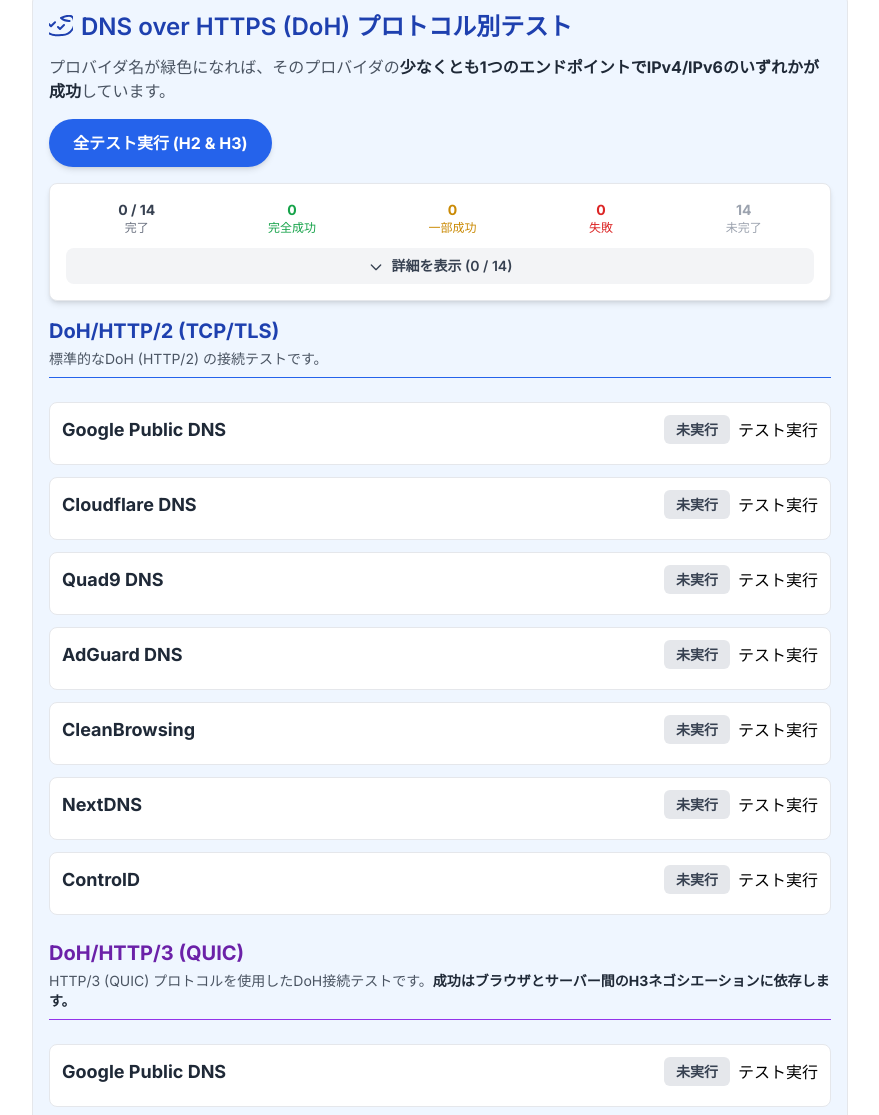
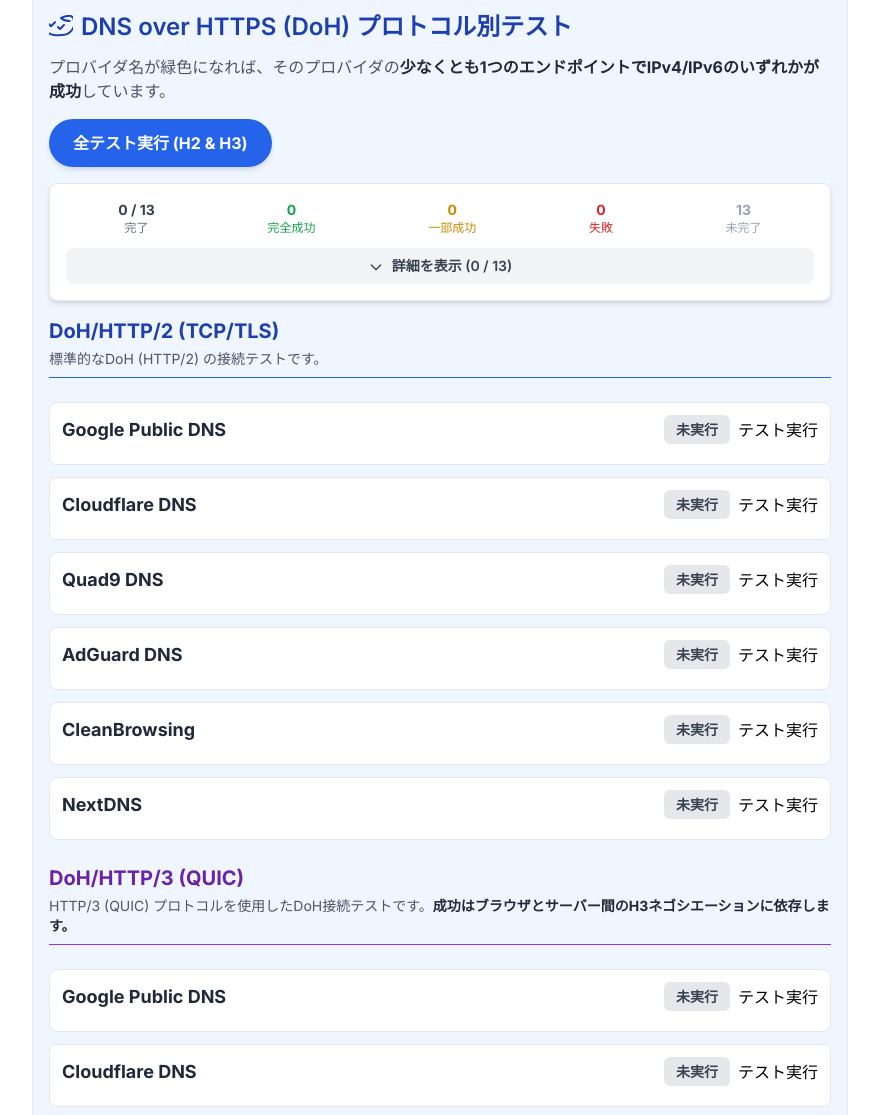
Before and after one commit to Aoi751/DNS-Connecting-Test-Tool-Web-version-, a plain HTML site: page index.html in a window 1280 px wide. Shown: the part 268-1383 px from the top of the page, without its empty margins (200-1079 px from the left). Drawn offline with nearby package versions, Linux system fonts and the light colour scheme.

Commit message:
Refactor provider lists and update comments

```diff
--- a/index.html
+++ b/index.html
@@ -215,7 +215,7 @@
         // 初期状態は非表示
         let detailsVisible = false;
 
-        // ベースとなるプロバイダのリスト (プロトコルに依存しない)
+        // ベースとなるプロバイダのリスト (ControlDは除外)
         const BASE_PROVIDERS = [
             { id: 'google', name: "Google Public DNS", endpoints: [{ id: 'google_default', url: "https://dns.google/resolve", label: "Default" }] },
             { id: 'cloudflare', name: "Cloudflare DNS", endpoints: [{ id: 'cloudflare_default', url: "https://cloudflare-dns.com/dns-query", label: "Default" }] },
@@ -225,9 +225,22 @@
                 { id: 'adguard_family', url: "https://dns-family.adguard.com/dns-query", label: "Family Protection" }
             ] },
             { id: 'cleanbrowsing', name: "CleanBrowsing", endpoints: [{ id: 'cleanbrowsing_family', url: "https://doh.cleanbrowsing.org/doh/family/", label: "Family" }] },
-            { id: 'nextdns', name: "NextDNS", endpoints: [{ id: 'nextdns_general', url: "https://dns.nextdns.io/dns-query", label: "General" }] },
-            { id: 'controld', name: "ControlD", endpoints: [{ id: 'control_d_default', url: "https://freedns.controld.com/p1", label: "Default" }] }
+            { id: 'nextdns', name: "NextDNS", endpoints: [{ id: 'nextdns_general', url: "https://dns.nextdns.io/dns-query", label: "General" }] }
         ];
+
+        // ControlD専用のプロバイダリスト (H3のみに使用)
+        const CONTROLD_PROVIDER = {
+            id: 'controld',
+            name: "ControlD",
+            endpoints: [
+                { id: 'control_d_p0', url: "https://freedns.controld.com/p0", label: "Unfiltered" },
+                { id: 'control_d_p1', url: "https://freedns.controld.com/p1", label: "Ads & Malware Blocking" },
+                { id: 'control_d_p2', url: "https://freedns.controld.com/p2", label: "Ads, Malware & Social Blocking" },
+                { id: 'control_d_p3', url: "https://freedns.controld.com/p3", label: "Full Blocking" },
+                { id: 'control_d_family', url: "https://freedns.controld.com/family", label: "Family Protection" },
+                { id: 'control_d_uncensored', url: "https://freedns.controld.com/uncensored", label: "Uncensored" }
+            ]
+        };
 
         // プロトコルごとの設定
         const PROTOCOL_CONFIGS = [
@@ -236,7 +249,9 @@
                 protocolName: 'DoH/HTTP/2 (TCP/TLS)',
                 descriptionJa: '標準的なDoH (HTTP/2) の接続テストです。',
                 descriptionEn: 'Standard DoH (HTTP/2) connection test over TCP/TLS.',
-                color: 'blue-600'
+                color: 'blue-600',
+                // H2にはControlDを含めない
+                providers: BASE_PROVIDERS
             },
             {
                 protocolId: 'h3',
@@ -244,7 +259,9 @@
                 // 文字列リテラル内でHTMLタグを使用し、`undefined`を防ぐ
                 descriptionJa: 'HTTP/3 (QUIC) プロトコルを使用したDoH接続テストです。<strong class="font-bold text-gray-800">成功はブラウザとサーバー間のH3ネゴシエーションに依存します。</strong>',
                 descriptionEn: 'DoH connection test using HTTP/3 (QUIC) protocol. <strong class="font-bold text-gray-800">Success depends on H3 negotiation between the browser and server.</strong>',
-                color: 'purple-600'
+                color: 'purple-600',
+                // H3には全てのプロバイダを含める (ControlDを含む)
+                providers: [...BASE_PROVIDERS, CONTROLD_PROVIDER]
             }
         ];
 
@@ -272,7 +289,7 @@
             // グループ化された全てのテスト設定を生成
             function generateTestGroups() {
                 DOH_TEST_GROUPS = PROTOCOL_CONFIGS.flatMap(pConfig => {
-                    return BASE_PROVIDERS.map(bProvider => {
+                    return pConfig.providers.map(bProvider => { // ここでpConfig.providersを使用
                         return {
                             ...bProvider, // id, name, endpoints
                             protocolId: pConfig.protocolId,
@@ -348,7 +365,7 @@
                 resultsContainer.innerHTML = ''; // 初期化
 
                 PROTOCOL_CONFIGS.forEach(pConfig => {
-                    // グループ内のプロトコル説明を取得 (修正箇所)
+                    // グループ内のプロトコル説明を取得
                     const protocolDescription = currentLang === 'ja' ? pConfig.descriptionJa : pConfig.descriptionEn;
 
                     const protocolGroups = DOH_TEST_GROUPS.filter(g => g.protocolId === pConfig.protocolId);
@@ -393,7 +410,7 @@
 
                         // エンドポイントの詳細リスト (detailsVisibleの状態に応じて表示/非表示を決定)
                         const endpointDetailsHtml = group.endpoints.map(ep => {
-                            const epStatus = groupStatus.endpointStatuses[ep.id];
+                            const epStatus = dohTestStatuses[group.groupId].endpointStatuses[ep.id];
                             return generateEndpointDetailsHtml(ep, epStatus, text);
                         }).join('');
 
@@ -575,7 +592,6 @@
                 let totalTests = 0;
 
                 // Groupのテストが完了したことをマーク
-                let completedTests = 0;
 
                 results.forEach(res => {
                     const epStatus = dohTestStatuses[groupId].endpointStatuses[res.id];
@@ -584,7 +600,6 @@
                     totalTests++;
 
                     if (res.status.result === 'success') {
-                        completedTests++;
                         anySuccess = true;
                     } else {
                         allTestsSuccess = false;
@@ -772,6 +787,9 @@
                     const newLang = button.dataset.lang;
                     if (newLang !== currentLang) {
                         currentLang = newLang;
+                        // 設定データとステータスを再初期化してUIを更新
+                        generateTestGroups();
+                        initializeStatuses();
                         updateUI(currentLang);
                     }
                 });
```
